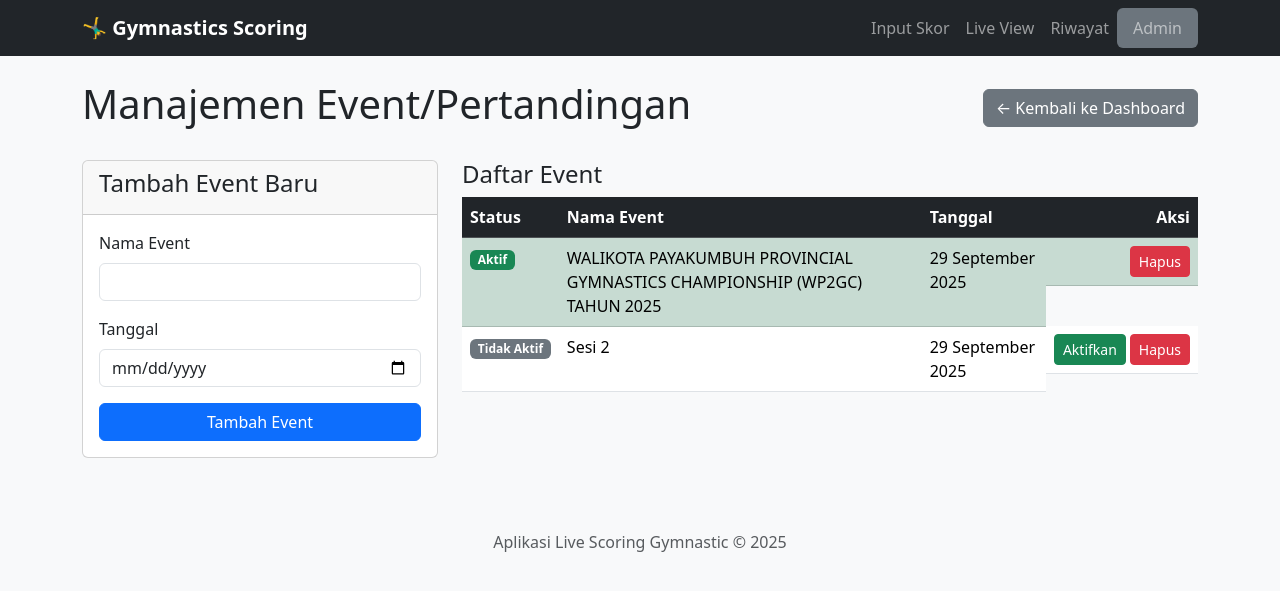
After one commit to batrianugrah/GymnasticsScoring, a Flask app: page /admin/manage/event in a window 1280 px wide. The commit adds this page. Shown: the top 591 px of the page. Run offline with Flask 3, Linux system fonts and the light colour scheme.

Commit message:
fungsi manajemen event

```diff
--- a/app.py
+++ b/app.py
@@ -2,16 +2,25 @@ import os
 from flask import Flask, render_template, request, redirect, url_for, jsonify, flash
 from flask_sqlalchemy import SQLAlchemy
 from sqlalchemy import func
+from dateutil.parser import parse as parse_date
 
-# Konfigurasi Dasar
+# --- Konfigurasi Dasar ---
 BASE_DIR = os.path.abspath(os.path.dirname(__file__))
 app = Flask(__name__)
 app.config['SQLALCHEMY_DATABASE_URI'] = 'sqlite:///' + os.path.join(BASE_DIR, 'gymnastics.db')
 app.config['SQLALCHEMY_TRACK_MODIFICATIONS'] = False
-app.config['SECRET_KEY'] = 'kunci-rahasia-yang-aman-untuk-flash-message'
+app.config['SECRET_KEY'] = 'kunci-rahasia-untuk-proyek-ini'
 db = SQLAlchemy(app)
 
-# --- Model Basis Data ---
+
+# --- MODEL DATABASE (DENGAN MANAJEMEN EVENT) ---
+
+class Event(db.Model):
+    id = db.Column(db.Integer, primary_key=True)
+    nama = db.Column(db.String(200), nullable=False)
+    tanggal = db.Column(db.Date, nullable=False)
+    is_active = db.Column(db.Boolean, default=False, nullable=False)
+
 class Daerah(db.Model):
     id = db.Column(db.Integer, primary_key=True)
     nama = db.Column(db.String(100), unique=True, nullable=False)
@@ -31,18 +40,22 @@ class Alat(db.Model):
 class Peserta(db.Model):
     id = db.Column(db.Integer, primary_key=True)
     nama = db.Column(db.String(150), nullable=False)
+    # -- MODIFIKASI: Tambah event_id --
+    event_id = db.Column(db.Integer, db.ForeignKey('event.id'), nullable=False)
     daerah_id = db.Column(db.Integer, db.ForeignKey('daerah.id'), nullable=False)
     kategori_id = db.Column(db.Integer, db.ForeignKey('kategori.id'), nullable=False)
     grup_id = db.Column(db.Integer, db.ForeignKey('grup.id'), nullable=False)
 
-    daerah = db.relationship('Daerah', backref=db.backref('peserta', lazy=True, cascade="all, delete-orphan"))
+    event = db.relationship('Event', backref=db.backref('peserta', lazy=True, cascade="all, delete"))
+    daerah = db.relationship('Daerah', backref=db.backref('peserta', lazy=True))
     kategori = db.relationship('Kategori', backref=db.backref('peserta', lazy=True))
     grup = db.relationship('Grup', backref=db.backref('peserta', lazy=True))
-
     __table_args__ = {'extend_existing': True}
 
 class Skor(db.Model):
     id = db.Column(db.Integer, primary_key=True)
+    # -- MODIFIKASI: Tambah event_id --
+    event_id = db.Column(db.Integer, db.ForeignKey('event.id'), nullable=False)
     peserta_id = db.Column(db.Integer, db.ForeignKey('peserta.id'), nullable=False)
     alat_id = db.Column(db.Integer, db.ForeignKey('alat.id'), nullable=False)
     nilai_d = db.Column(db.Float, nullable=False, default=0.0)
@@ -50,57 +63,46 @@ class Skor(db.Model):
     nilai_a = db.Column(db.Float, nullable=False, default=0.0)
     penalti = db.Column(db.Float, nullable=False, default=0.0)
     total_nilai = db.Column(db.Float, nullable=False, default=0.0)
-    waktu_input = db.Column(db.DateTime, server_default=func.now())
-    sesi_pertandingan = db.Column(db.String(100), default="current")
 
-    peserta = db.relationship('Peserta')
+    event = db.relationship('Event', backref=db.backref('skor', lazy=True, cascade="all, delete"))
+    peserta = db.relationship('Peserta', backref=db.backref('skor', lazy=True, cascade="all, delete"))
     alat = db.relationship('Alat')
 
-    # Menambahkan relasi ke kategori dan grup untuk kemudahan akses di template
-    @property
-    def kategori(self):
-        return self.peserta.kategori
-
-    @property
-    def grup(self):
-        return self.peserta.grup
+# --- Helper Function ---
+def get_active_event():
+    return Event.query.filter_by(is_active=True).first()
 
 
 # --- Rute Publik dan Input Skor ---
+
 @app.route('/', methods=['GET', 'POST'])
 def input_skor():
+    active_event = get_active_event()
+    if not active_event:
+        flash("Tidak ada event yang aktif. Silakan aktifkan satu event di menu Admin.", "warning")
+        return render_template('no_event.html')
+
     if request.method == 'POST':
-        peserta_id = request.form.get('peserta')
-        alat_id = request.form.get('alat')
-
+        peserta_id = request.form.get('peserta'); alat_id = request.form.get('alat')
         if not all([peserta_id, alat_id]):
-            flash("Peserta dan Alat harus dipilih.", "danger")
-            return redirect(url_for('input_skor'))
-
+            flash("Peserta dan Alat harus dipilih.", "danger"); return redirect(url_for('input_skor'))
         try:
-            nilai_d = float(request.form.get('nilai_d', 0))
-            nilai_e = float(request.form.get('nilai_e', 0))
-            nilai_a = float(request.form.get('nilai_a', 0))
-            penalti = float(request.form.get('penalti', 0))
+            nilai_d = float(request.form.get('nilai_d', 0)); nilai_e = float(request.form.get('nilai_e', 0))
+            nilai_a = float(request.form.get('nilai_a', 0)); penalti = float(request.form.get('penalti', 0))
         except (ValueError, TypeError):
-             flash("Nilai harus berupa angka.", "danger")
-             return redirect(url_for('input_skor'))
-
+             flash("Nilai harus berupa angka.", "danger"); return redirect(url_for('input_skor'))
         total = (nilai_d + nilai_e + nilai_a) - penalti
-        skor_baru = Skor(
-            peserta_id=peserta_id, alat_id=alat_id, nilai_d=nilai_d, nilai_e=nilai_e,
-            nilai_a=nilai_a, penalti=penalti, total_nilai=total
-        )
-        db.session.add(skor_baru)
-        db.session.commit()
+        skor_baru = Skor(event_id=active_event.id, peserta_id=peserta_id, alat_id=alat_id, nilai_d=nilai_d, nilai_e=nilai_e, nilai_a=nilai_a, penalti=penalti, total_nilai=total)
+        db.session.add(skor_baru); db.session.commit()
         return redirect(url_for('input_skor'))
 
-    master_data = {
-        'kategori': Kategori.query.order_by(Kategori.nama).all(),
-        'alat': Alat.query.order_by(Alat.nama).all()
-    }
-    ranking_sementara = Skor.query.filter_by(sesi_pertandingan="current").order_by(Skor.total_nilai.desc()).all()
-    return render_template('input_skor.html', data=master_data, ranking=ranking_sementara)
+    kategori_ids = db.session.query(Peserta.kategori_id).filter(Peserta.event_id == active_event.id).distinct().all()
+    kategori_list = Kategori.query.filter(Kategori.id.in_([k[0] for k in kategori_ids])).all()
+    master_data = { 'kategori': kategori_list, 'alat': Alat.query.order_by(Alat.nama).all() }
+    ranking_sementara = Skor.query.filter_by(event_id=active_event.id).order_by(Skor.total_nilai.desc()).all()
+    return render_template('input_skor.html', data=master_data, ranking=ranking_sementara, active_event=active_event)
+
+# Tambahkan atau ganti dengan fungsi ini di app.py
 
 @app.route('/edit_skor/<int:skor_id>', methods=['GET', 'POST'])
 def edit_skor(skor_id):
@@ -118,35 +120,27 @@ def edit_skor(skor_id):
         except (ValueError, TypeError):
             flash('Input tidak valid. Pastikan semua nilai adalah angka.', 'danger')
             return redirect(url_for('edit_skor', skor_id=skor_id))
+
+    # Saat GET request, tampilkan form edit
     return render_template('edit_skor.html', skor=skor_to_edit)
 
 @app.route('/live')
 def live_view():
-    return render_template('live_view.html')
+    active_event = get_active_event()
+    return render_template('live_view.html', active_event=active_event)
 
 @app.route('/history')
 def riwayat():
-    sesi_unik = db.session.query(Skor.sesi_pertandingan).filter(Skor.sesi_pertandingan != "current").distinct().all()
-    riwayat_skor = {}
-    for sesi in sesi_unik:
-        nama_sesi = sesi[0]
-        skor_sesi = Skor.query.filter_by(sesi_pertandingan=nama_sesi).order_by(Skor.total_nilai.desc()).all()
-        riwayat_skor[nama_sesi] = skor_sesi
+    events = Event.query.order_by(Event.tanggal.desc()).all()
+    riwayat_skor = {event: Skor.query.filter_by(event_id=event.id).order_by(Skor.total_nilai.desc()).all() for event in events if Skor.query.filter_by(event_id=event.id).first()}
     return render_template('riwayat.html', riwayat=riwayat_skor)
-
-@app.route('/reset', methods=['POST'])
-def reset_skor():
-    nama_sesi_baru = f"Sesi {func.strftime('%Y-%m-%d %H:%M:%S', func.now())}"
-    Skor.query.filter_by(sesi_pertandingan="current").update({"sesi_pertandingan": nama_sesi_baru})
-    db.session.commit()
-    flash('Sesi baru telah dimulai! Skor sebelumnya telah diarsipkan.', 'info')
-    return redirect(url_for('input_skor'))
-
 
 # --- API Endpoints ---
 @app.route('/api/scores')
 def api_scores():
-    skor_terkini = Skor.query.filter_by(sesi_pertandingan="current").order_by(Skor.total_nilai.desc()).all()
+    active_event = get_active_event()
+    if not active_event: return jsonify([])
+    skor_terkini = Skor.query.filter_by(event_id=active_event.id).order_by(Skor.total_nilai.desc()).all()
     output = []
     for i, s in enumerate(skor_terkini):
         output.append({
@@ -159,19 +153,20 @@ def api_scores():
 
 @app.route('/api/grup_by_kategori/<int:kategori_id>')
 def api_grup_by_kategori(kategori_id):
-    peserta_in_kategori = Peserta.query.filter_by(kategori_id=kategori_id).all()
+    active_event = get_active_event()
+    if not active_event: return jsonify([])
+    peserta_in_kategori = Peserta.query.filter_by(event_id=active_event.id, kategori_id=kategori_id).all()
     grup_ids = {p.grup_id for p in peserta_in_kategori}
-    if not grup_ids:
-        return jsonify([])
+    if not grup_ids: return jsonify([])
     grups = Grup.query.filter(Grup.id.in_(grup_ids)).order_by(Grup.nama).all()
-    grup_array = [{'id': g.id, 'nama': g.nama} for g in grups]
-    return jsonify(grup_array)
+    return jsonify([{'id': g.id, 'nama': g.nama} for g in grups])
 
 @app.route('/api/peserta_by_grup/<int:kategori_id>/<int:grup_id>')
 def api_peserta_by_grup(kategori_id, grup_id):
-    pesertas = Peserta.query.filter_by(kategori_id=kategori_id, grup_id=grup_id).order_by(Peserta.nama).all()
-    peserta_array = [{'id': p.id, 'nama': p.nama, 'daerah': p.daerah.nama} for p in pesertas]
-    return jsonify(peserta_array)
+    active_event = get_active_event()
+    if not active_event: return jsonify([])
+    pesertas = Peserta.query.filter_by(event_id=active_event.id, kategori_id=kategori_id, grup_id=grup_id).order_by(Peserta.nama).all()
+    return jsonify([{'id': p.id, 'nama': p.nama, 'daerah': p.daerah.nama} for p in pesertas])
 
 
 # --- Area Admin ---
@@ -179,78 +174,93 @@ def api_peserta_by_grup(kategori_id, grup_id):
 def admin_dashboard():
     return render_template('admin_dashboard.html')
 
+# --- TAMBAHAN: Rute untuk Manajemen Event ---
+@app.route('/admin/manage/event', methods=['GET', 'POST'])
+def admin_manage_event():
+    if request.method == 'POST':
+        nama_event = request.form.get('nama'); tanggal_str = request.form.get('tanggal')
+        if nama_event and tanggal_str:
+            try:
+                db.session.add(Event(nama=nama_event, tanggal=parse_date(tanggal_str).date()))
+                db.session.commit(); flash(f"Event '{nama_event}' berhasil ditambahkan.", "success")
+            except ValueError: flash("Format tanggal tidak valid.", "danger")
+        else: flash("Nama dan Tanggal Event tidak boleh kosong.", "danger")
+        return redirect(url_for('admin_manage_event'))
+    return render_template('admin_manage_event.html', events=Event.query.order_by(Event.tanggal.desc()).all())
+
+@app.route('/admin/event/activate/<int:event_id>', methods=['POST'])
+def admin_activate_event(event_id):
+    Event.query.update({Event.is_active: False})
+    event_to_activate = Event.query.get_or_404(event_id)
+    event_to_activate.is_active = True; db.session.commit()
+    flash(f"Event '{event_to_activate.nama}' sekarang aktif.", "success")
+    return redirect(url_for('admin_manage_event'))
+
+@app.route('/admin/event/delete/<int:event_id>', methods=['POST'])
+def admin_delete_event(event_id):
+    event = Event.query.get_or_404(event_id); db.session.delete(event); db.session.commit()
+    flash(f"Event '{event.nama}' dan semua data terkait berhasil dihapus.", "success")
+    return redirect(url_for('admin_manage_event'))
+
+
+# --- Rute Admin Generik (Tidak Berubah) ---
 def get_model_map():
-    return {
-        'daerah': {'model': Daerah, 'title': 'Daerah'},
-        'kategori': {'model': Kategori, 'title': 'Kategori'},
-        'grup': {'model': Grup, 'title': 'Grup'},
-        'alat': {'model': Alat, 'title': 'Alat'}
-    }
-
+    return {'daerah': {'model': Daerah, 'title': 'Daerah'},'kategori': {'model': Kategori, 'title': 'Kategori'},'grup': {'model': Grup, 'title': 'Grup'},'alat': {'model': Alat, 'title': 'Alat'}}
 @app.route('/admin/manage/<master_type>', methods=['GET', 'POST'])
 def admin_manage_generic(master_type):
     model_map = get_model_map()
     if master_type not in model_map: return "Tipe data tidak valid", 404
     config = model_map[master_type]
     Model = config['model']
-
     if request.method == 'POST':
         nama_baru = request.form.get('nama')
         if nama_baru:
             if not Model.query.filter_by(nama=nama_baru).first():
-                db.session.add(Model(nama=nama_baru))
-                db.session.commit()
+                db.session.add(Model(nama=nama_baru)); db.session.commit()
                 flash(f"{config['title']} '{nama_baru}' berhasil ditambahkan.", "success")
-            else:
-                flash(f"{config['title']} '{nama_baru}' sudah ada.", "warning")
-        else:
-            flash("Nama tidak boleh kosong.", "danger")
+            else: flash(f"{config['title']} '{nama_baru}' sudah ada.", "warning")
+        else: flash("Nama tidak boleh kosong.", "danger")
         return redirect(url_for('admin_manage_generic', master_type=master_type))
-
     items = Model.query.order_by(Model.nama).all()
     return render_template('admin_manage_generic.html', items=items, config=config, master_type=master_type)
-
 @app.route('/admin/delete/<master_type>/<int:item_id>', methods=['POST'])
 def admin_delete_generic(master_type, item_id):
     model_map = get_model_map()
     if master_type not in model_map: return "Tipe data tidak valid", 404
-    config = model_map[master_type]
-    Model = config['model']
-    item = Model.query.get_or_404(item_id)
-    db.session.delete(item)
-    db.session.commit()
-    flash(f"{config['title']} '{item.nama}' berhasil dihapus.", "success")
+    config = model_map[master_type]; Model = config['model']
+    item = Model.query.get_or_404(item_id); nama_item = item.nama
+    db.session.delete(item); db.session.commit()
+    flash(f"{config['title']} '{nama_item}' berhasil dihapus.", "success")
     return redirect(url_for('admin_manage_generic', master_type=master_type))
 
+# --- MODIFIKASI: Rute Admin Peserta dengan Event ---
 @app.route('/admin/manage/peserta', methods=['GET', 'POST'])
 def admin_manage_peserta():
     if request.method == 'POST':
-        nama_peserta = request.form.get('nama')
-        daerah_id = request.form.get('daerah_id')
-        kategori_id = request.form.get('kategori_id')
-        grup_id = request.form.get('grup_id')
-        if all([nama_peserta, daerah_id, kategori_id, grup_id]):
-            db.session.add(Peserta(nama=nama_peserta, daerah_id=daerah_id, kategori_id=kategori_id, grup_id=grup_id))
-            db.session.commit()
-            flash(f"Peserta '{nama_peserta}' berhasil ditambahkan.", "success")
-        else:
-            flash("Semua field wajib diisi.", "danger")
+        nama = request.form.get('nama'); daerah_id = request.form.get('daerah_id')
+        kategori_id = request.form.get('kategori_id'); grup_id = request.form.get('grup_id')
+        event_id = request.form.get('event_id') # Tambahan
+        if all([nama, daerah_id, kategori_id, grup_id, event_id]):
+            db.session.add(Peserta(nama=nama, daerah_id=daerah_id, kategori_id=kategori_id, grup_id=grup_id, event_id=event_id))
+            db.session.commit(); flash(f"Peserta '{nama}' berhasil ditambahkan.", "success")
+        else: flash("Semua field wajib diisi.", "danger")
         return redirect(url_for('admin_manage_peserta'))
-
     return render_template('admin_manage_peserta.html',
         peserta_list=Peserta.query.order_by(Peserta.nama).all(),
         daerah_list=Daerah.query.order_by(Daerah.nama).all(),
         kategori_list=Kategori.query.order_by(Kategori.nama).all(),
-        grup_list=Grup.query.order_by(Grup.nama).all()
-    )
-
+        grup_list=Grup.query.order_by(Grup.nama).all(),
+        event_list=Event.query.order_by(Event.nama).all()) # Kirim list event
 @app.route('/admin/delete/peserta/<int:peserta_id>', methods=['POST'])
 def admin_delete_peserta(peserta_id):
-    peserta = Peserta.query.get_or_404(peserta_id)
-    db.session.delete(peserta)
-    db.session.commit()
+    peserta = Peserta.query.get_or_404(peserta_id); db.session.delete(peserta); db.session.commit()
     flash(f"Peserta '{peserta.nama}' berhasil dihapus.", "success")
     return redirect(url_for('admin_manage_peserta'))
+
+@app.route('/reset', methods=['POST'])
+def reset_skor():
+    flash('Fitur ini telah digantikan. Silakan aktifkan event baru dari Menu Admin.', 'info')
+    return redirect(url_for('admin_manage_event'))
 
 # --- Main execution ---
 if __name__ == '__main__':
--- a/templates/admin_dashboard.html
+++ b/templates/admin_dashboard.html
@@ -11,5 +11,6 @@
     <div class="col-md-4"><div class="card h-100 shadow-sm"><div class="card-body"><h2 class="display-4">🏆</h2><h5 class="card-title">Manajemen Kategori</h5><p class="card-text">Kelola jenis kategori pertandingan.</p><a href="{{ url_for('admin_manage_generic', master_type='kategori') }}" class="btn btn-primary">Kelola Kategori</a></div></div></div>
     <div class="col-md-4"><div class="card h-100 shadow-sm"><div class="card-body"><h2 class="display-4">🏷️</h2><h5 class="card-title">Manajemen Grup</h5><p class="card-text">Kelola grup pertandingan.</p><a href="{{ url_for('admin_manage_generic', master_type='grup') }}" class="btn btn-primary">Kelola Grup</a></div></div></div>
     <div class="col-md-4"><div class="card h-100 shadow-sm"><div class="card-body"><h2 class="display-4">🤸‍♀️</h2><h5 class="card-title">Manajemen Alat</h5><p class="card-text">Kelola daftar alat pertandingan.</p><a href="{{ url_for('admin_manage_generic', master_type='alat') }}" class="btn btn-primary">Kelola Alat</a></div></div></div>
+    <div class="col-md-4"><div class="card h-100 shadow-sm"><div class="card-body"><h2 class="display-4">📅</h2><h5 class="card-title">Manajemen Event</h5><p class="card-text">Tambah, aktifkan, atau hapus event/pertandingan.</p><a href="{{ url_for('admin_manage_event') }}" class="btn btn-primary">Kelola Event</a></div></div></div>
 </div>
 {% endblock %}
--- /dev/null
+++ b/templates/admin_manage_event.html
@@ -0,0 +1,45 @@
+{% extends 'layout.html' %}
+{% block title %}Manajemen Event{% endblock %}
+{% block content %}
+<div class="d-flex justify-content-between align-items-center mb-4">
+    <h1>Manajemen Event/Pertandingan</h1>
+    <a href="{{ url_for('admin_dashboard') }}" class="btn btn-secondary">&larr; Kembali ke Dashboard</a>
+</div>
+<div class="row">
+    <div class="col-md-4">
+        <div class="card">
+            <div class="card-header"><h4>Tambah Event Baru</h4></div>
+            <div class="card-body">
+                <form action="{{ url_for('admin_manage_event') }}" method="post">
+                    <div class="mb-3"><label class="form-label">Nama Event</label><input type="text" class="form-control" name="nama" required></div>
+                    <div class="mb-3"><label class="form-label">Tanggal</label><input type="date" class="form-control" name="tanggal" required></div>
+                    <button type="submit" class="btn btn-primary w-100">Tambah Event</button>
+                </form>
+            </div>
+        </div>
+    </div>
+    <div class="col-md-8">
+        <h4>Daftar Event</h4>
+        <table class="table table-striped">
+            <thead class="table-dark"><tr><th>Status</th><th>Nama Event</th><th>Tanggal</th><th class="text-end">Aksi</th></tr></thead>
+            <tbody>
+            {% for event in events %}
+                <tr class="{{ 'table-success' if event.is_active else '' }}">
+                    <td>{% if event.is_active %}<span class="badge bg-success">Aktif</span>{% else %}<span class="badge bg-secondary">Tidak Aktif</span>{% endif %}</td>
+                    <td>{{ event.nama }}</td>
+                    <td>{{ event.tanggal.strftime('%d %B %Y') }}</td>
+                    <td class="text-end d-flex gap-1 justify-content-end">
+                        {% if not event.is_active %}
+                        <form action="{{ url_for('admin_activate_event', event_id=event.id) }}" method="post"><button class="btn btn-sm btn-success">Aktifkan</button></form>
+                        {% endif %}
+                        <form action="{{ url_for('admin_delete_event', event_id=event.id) }}" method="post" onsubmit="return confirm('Yakin menghapus event ini? SEMUA PESERTA DAN SKOR di dalamnya akan hilang.');"><button class="btn btn-sm btn-danger">Hapus</button></form>
+                    </td>
+                </tr>
+            {% else %}
+                <tr><td colspan="4" class="text-center">Belum ada event.</td></tr>
+            {% endfor %}
+            </tbody>
+        </table>
+    </div>
+</div>
+{% endblock %}
```
Also changed, not shown: templates/admin_manage_peserta.html (+7 -0 lines), templates/no_event.html (added, +10 -0 lines), templates/riwayat.html (+8 -3 lines), gymnastics.db.
